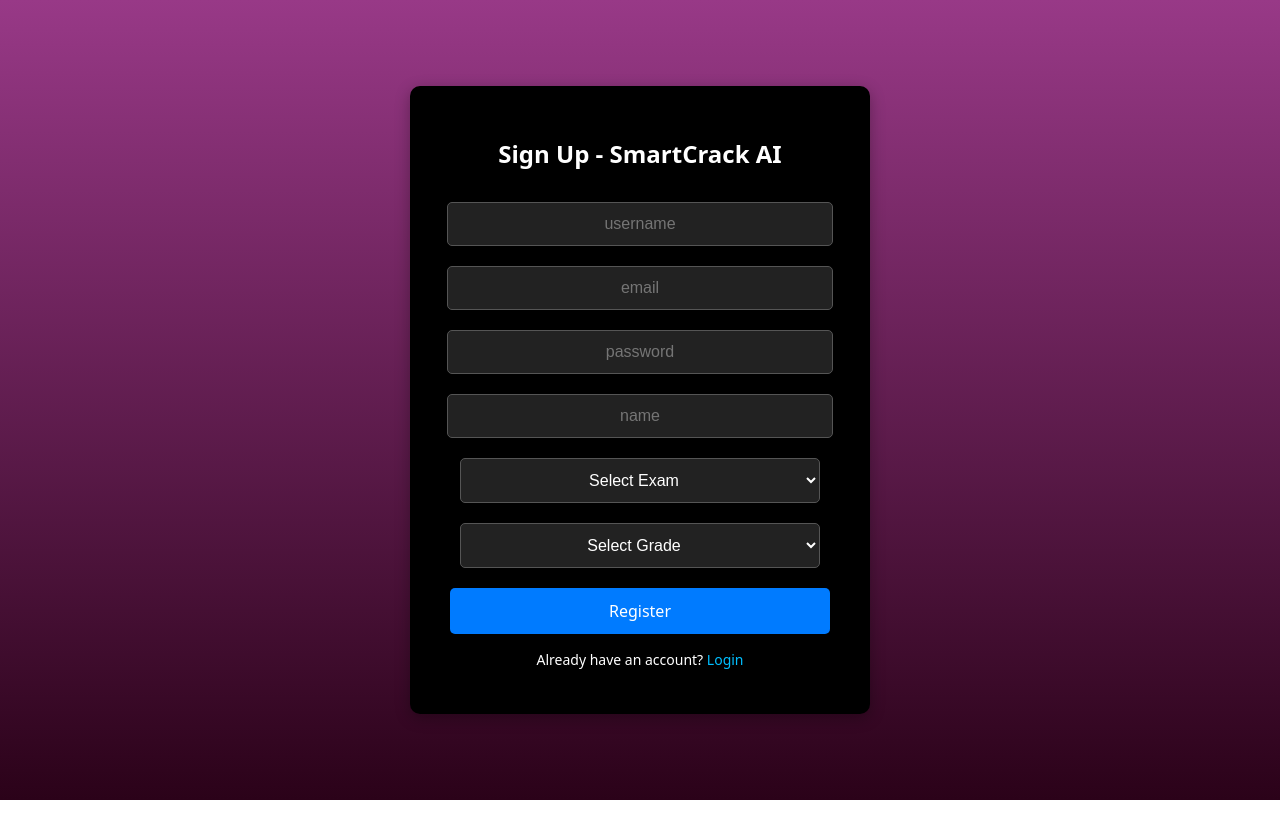
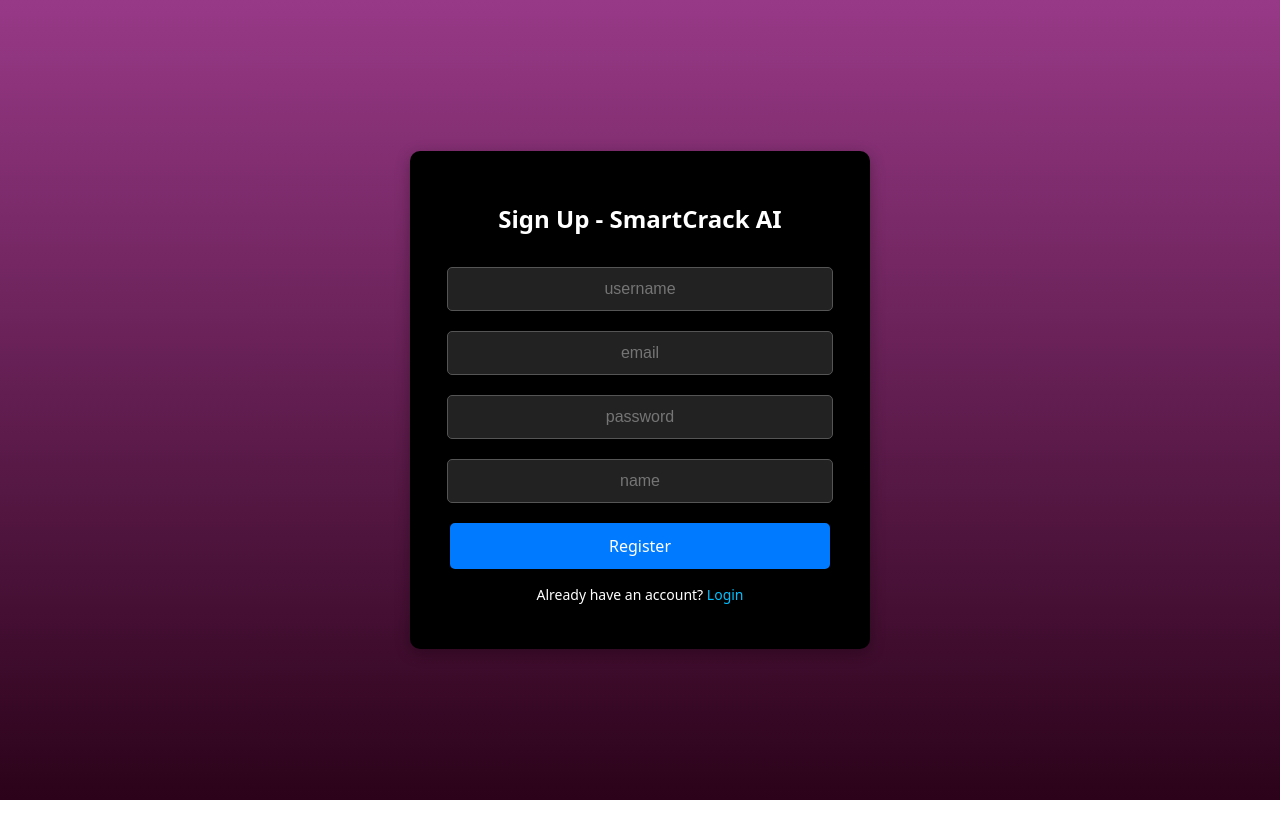
Before and after one commit to palak25022005/smart_crack_ai, a React (Vite) app in the folder frontend/: page /SignupPage in a window 1280 px wide. Shown: the top 838 px of the page. Built offline with nearby package versions, Linux system fonts and the light colour scheme; no server answers.

Commit message:
fetch bug solved

```diff
--- a/frontend/src/pages/SignupPage.jsx
+++ b/frontend/src/pages/SignupPage.jsx
@@ -9,8 +9,7 @@
     email: "",
     password: "",
     name: "",
-    exam: "",
-    studentClass: "",
+
   });
   const [error, setError] = useState("");
 
@@ -114,16 +113,8 @@
             required
             style={inputStyle}
           />
-          <select name="exam" value={formData.exam} onChange={handleChange} required style={inputStyle}>
-            <option value="">Select Exam</option>
-            <option value="JEE">JEE</option>
-            <option value="NEET">NEET</option>
-          </select>
-          <select name="studentClass" value={formData.studentClass} onChange={handleChange} required style={inputStyle}>
-            <option value="">Select Grade</option>
-            <option value="11">11th</option>
-            <option value="12">12th</option>
-          </select>
+
+
           <button
             type="submit"
             style={buttonStyle}
```
Also changed, not shown: 2 other files (tests, documents, lock files or other folders).
